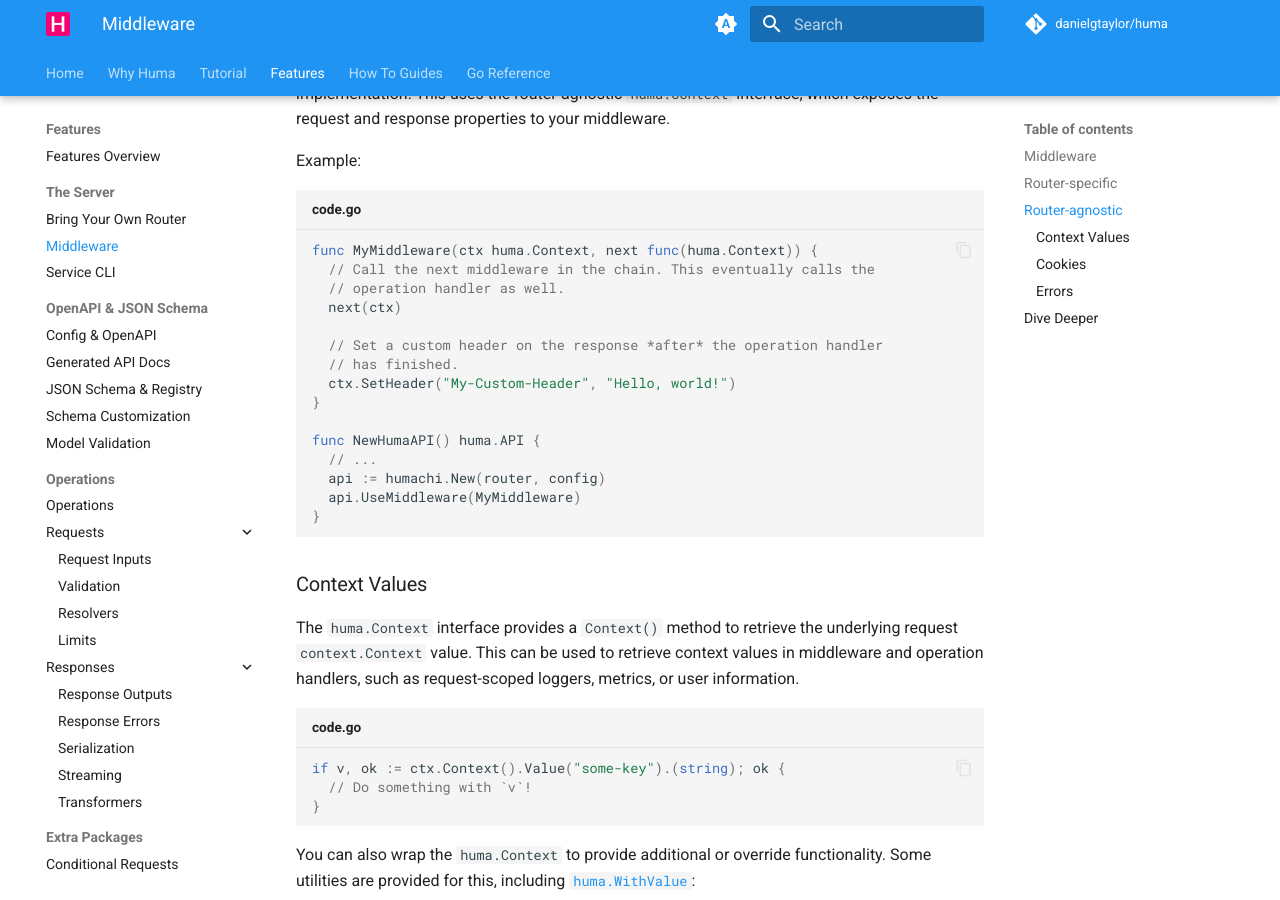
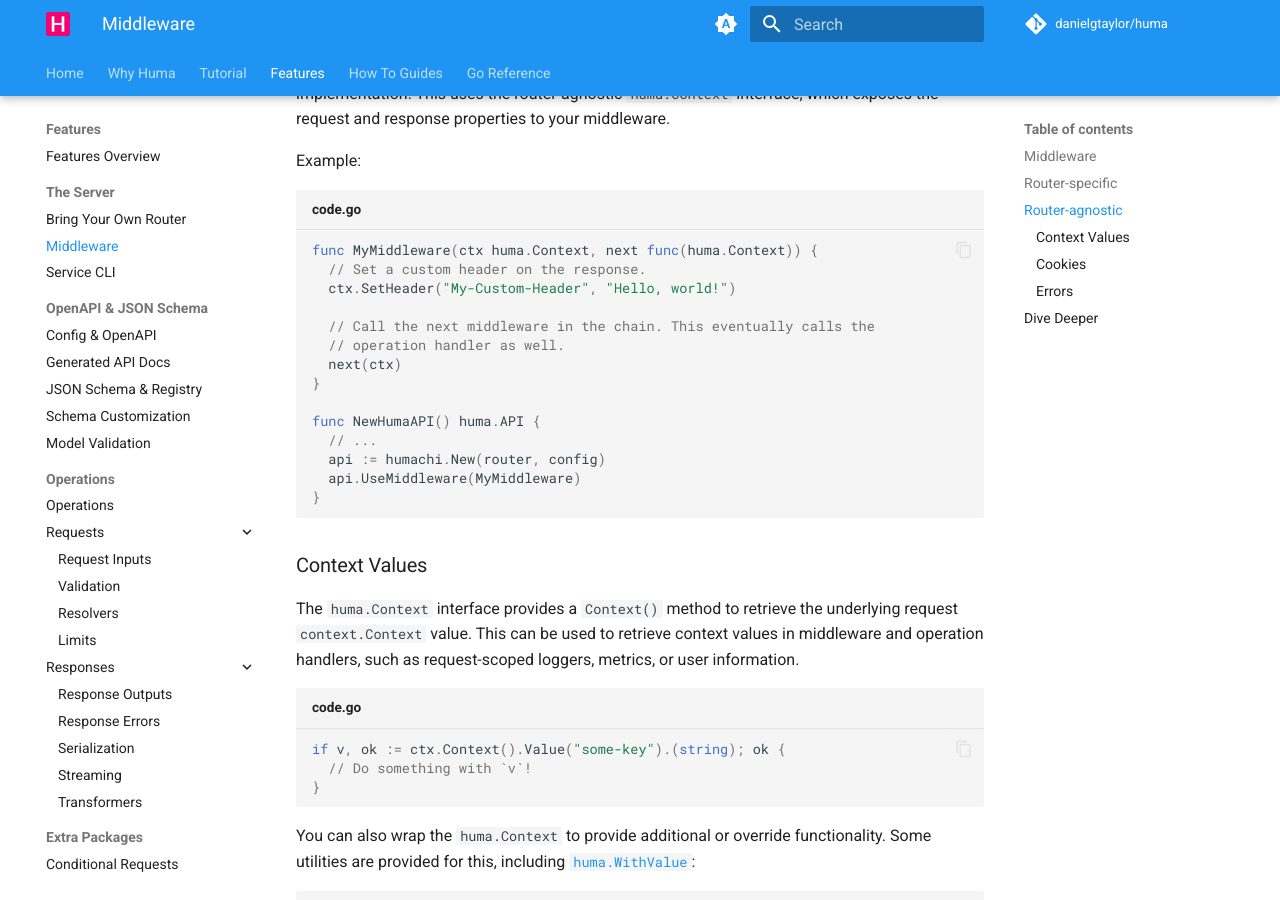
Before and after one commit to danielgtaylor/huma, an MkDocs documentation site: the page built from docs/docs/features/middleware.md, in a window 1280 px wide and 900 px high, scrolled down 1158 px. Built offline with MkDocs 1.6.1 and Material for MkDocs 9.7.7, drawn with Linux system fonts in a browser that asks for light colours; comment, search, counter and statistics services are not loaded.

Commit message:
docs: fix middleware header example

````diff
--- a/docs/docs/features/middleware.md
+++ b/docs/docs/features/middleware.md
@@ -57,13 +57,12 @@ Example:
 
 ```go title="code.go"
 func MyMiddleware(ctx huma.Context, next func(huma.Context)) {
+	// Set a custom header on the response.
+	ctx.SetHeader("My-Custom-Header", "Hello, world!")
+
 	// Call the next middleware in the chain. This eventually calls the
 	// operation handler as well.
 	next(ctx)
-
-	// Set a custom header on the response *after* the operation handler
-	// has finished.
-	ctx.SetHeader("My-Custom-Header", "Hello, world!")
 }
 
 func NewHumaAPI() huma.API {
````
